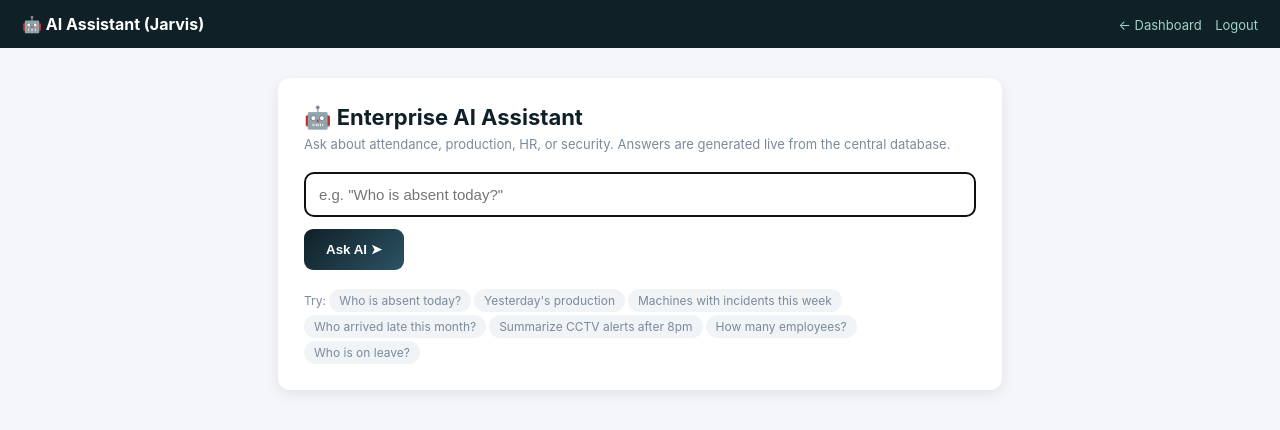
After one commit to teatechphones-star/enterprise-platform, a PHP site: page /ai.php in a window 1280 px wide. The commit adds this page. Shown: the top 430 px of the page. Run offline with PHP 8.4, Linux system fonts and the light colour scheme; a user stored in the database is signed in.

Commit message:
Step 8-9: Admin Dashboard central KPIs + AI Assistant (Jarvis) with live DB queries

```diff
--- /dev/null
+++ b/public/ai.php
@@ -0,0 +1,116 @@
+<?php
+require_once __DIR__ . '/../config/config.php';
+require_once APP_PATH . '/core/helpers.php';
+require_once APP_PATH . '/core/Database.php';
+require_once APP_PATH . '/core/Auth.php';
+Auth::requireLogin();
+
+$db = Database::getInstance();
+$answer = '';
+$question = '';
+
+// ---- Server-side "AI" interpreter: maps natural-language questions
+// to SQL queries over the central database. This is the logic the
+// external AI (Jarvis on the PC) would invoke over SSH/API.
+function ai_answer($q) {
+    $db = Database::getInstance();
+    $q = strtolower($q);
+    $today = date('Y-m-d');
+
+    // 1. Who is absent today?
+    if (strpos($q,'absent') !== false && strpos($q,'today') !== false) {
+        $total = (int)$db->fetchColumn("SELECT COUNT(*) FROM employees WHERE status != 'On Leave'");
+        $present = (int)$db->fetchColumn("SELECT COUNT(*) FROM attendance_records WHERE work_date=:d AND status IN ('Present','Late','Overtime')", ['d'=>$today]);
+        $absent = max(0,$total-$present);
+        $names = $db->fetchAll("SELECT e.full_name FROM employees e WHERE e.status!='On Leave' AND e.id NOT IN (SELECT employee_id FROM attendance_records WHERE work_date=:d)", ['d'=>$today]);
+        $list = '';
+        foreach($names as $n){ $list .= $n['full_name'].', '; }
+        return "📊 $absent employee(s) absent today" . ($list ? ": ".rtrim($list,', ') : "") . ". ($present present.)";
+    }
+    // 2. Yesterday's production
+    if (strpos($q,'production') !== false && (strpos($q,'yesterday')!==false || strpos($q,'yesterday')) ) {
+        $y = date('Y-m-d', strtotime('-1 day'));
+        $units = (int)$db->fetchColumn("SELECT IFNULL(SUM(production_units),0) FROM plantlog_entries WHERE work_date=:d", ['d'=>$y]);
+        $n = (int)$db->fetchColumn("SELECT COUNT(*) FROM plantlog_entries WHERE work_date=:d", ['d'=>$y]);
+        return "🏭 Yesterday's ($y) total production: $units units across $n log entry/entries.";
+    }
+    // 3. Machines with incidents this week
+    if (strpos($q,'incident') !== false) {
+        $rows = $db->fetchAll("SELECT machine, COUNT(*) c FROM plantlog_entries WHERE incident_report IS NOT NULL AND incident_report != '' AND work_date >= DATE_SUB(CURDATE(), INTERVAL 7 DAY) GROUP BY machine");
+        if(!$rows) return "✅ No machine incidents recorded in the last 7 days.";
+        $s=''; foreach($rows as $r){ $s.="{$r['machine']} ({$r['c']}), "; }
+        return "⚠️ Machines with incidents this week: ".rtrim($s,', ');
+    }
+    // 4. Employees with late arrivals this month
+    if (strpos($q,'late') !== false) {
+        $rows = $db->fetchAll("SELECT e.full_name, COUNT(*) c FROM attendance_records a JOIN employees e ON e.id=a.employee_id WHERE a.status='Late' AND a.work_date >= DATE_FORMAT(CURDATE(),'%Y-%m-01') GROUP BY e.id ORDER BY c DESC LIMIT 5");
+        if(!$rows) return "✅ No late arrivals recorded this month.";
+        $s=''; foreach($rows as $r){ $s.="{$r['full_name']} ({$r['c']}), "; }
+        return "⏱️ Employees with late arrivals this month: ".rtrim($s,', ');
+    }
+    // 5. CCTV alerts after 8pm
+    if (strpos($q,'cctv') !== false || strpos($q,'alert') !== false || strpos($q,'security') !== false) {
+        $n = (int)$db->fetchColumn("SELECT COUNT(*) FROM cctv_alerts WHERE HOUR(created_at) >= 20 AND created_at >= DATE_SUB(NOW(), INTERVAL 7 DAY)");
+        $crit = (int)$db->fetchColumn("SELECT COUNT(*) FROM cctv_alerts WHERE alert_level='Critical'");
+        return "📹 In the last 7 days: $n alert(s) after 8pm, $crit critical. See CCTV module for details.";
+    }
+    // 6. How many employees / total workforce
+    if (strpos($q,'how many') !== false && (strpos($q,'employee')!==false || strpos($q,'staff')!==false)) {
+        $n = (int)$db->fetchColumn("SELECT COUNT(*) FROM employees");
+        return "👥 Current workforce: $n employees.";
+    }
+    // 7. On leave
+    if (strpos($q,'on leave') !== false) {
+        $n = (int)$db->fetchColumn("SELECT COUNT(*) FROM employees WHERE status='On Leave'");
+        return "🏖 Currently on leave: $n employee(s).";
+    }
+    // 8. Pending leave requests
+    if (strpos($q,'pending') !== false || (strpos($q,'leave')!==false && strpos($q,'request')!==false)) {
+        $n = (int)$db->fetchColumn("SELECT COUNT(*) FROM leave_requests WHERE status='Pending'");
+        return "🏖 Pending leave requests: $n.";
+    }
+    // Fallback
+    $t = (int)$db->fetchColumn("SELECT COUNT(*) FROM employees");
+    $p = (int)$db->fetchColumn("SELECT COUNT(*) FROM attendance_records WHERE work_date=:d", ['d'=>$today]);
+    return "🤖 I can answer questions like: 'Who is absent today?', 'Yesterday's production?', 'Machines with incidents?', 'Who arrived late this month?', 'CCTV alerts?', 'How many employees?', 'Who is on leave?'. (Current: $t employees, $p attendance records today.)";
+}
+
+if ($_SERVER['REQUEST_METHOD'] === 'POST') {
+    $question = trim($_POST['question'] ?? '');
+    if ($question !== '') {
+        $answer = ai_answer($question);
+        Auth::audit('ai','query', "AI asked: $question");
+    }
+}
+?>
+<!DOCTYPE html><html lang="en"><head><meta charset="UTF-8"><meta name="viewport" content="width=device-width,initial-scale=1">
+<title>AI Assistant - <?= APP_NAME ?></title><style>
+*{box-sizing:border-box;margin:0;padding:0}
+body{font-family:-apple-system,Segoe UI,Roboto,sans-serif;background:#f4f6f9;color:#1f2d3d}
+.topbar{background:#0f2027;color:#fff;padding:14px 22px;display:flex;align-items:center;justify-content:space-between}
+.topbar .brand{font-size:16px;font-weight:700}.topbar a{color:#9fd3c7;text-decoration:none;font-size:13px}
+.wrap{max-width:760px;margin:30px auto;padding:0 18px}
+.card{background:#fff;border-radius:12px;padding:26px;box-shadow:0 4px 14px rgba(0,0,0,.08);margin-bottom:18px}
+.card h1{font-size:22px;color:#0f2027;margin-bottom:6px}
+.card p.sub{color:#7b8a9b;font-size:13px;margin-bottom:20px}
+input[type=text]{width:100%;padding:13px 14px;border:1px solid #d0d0d0;border-radius:9px;font-size:15px}
+button{padding:13px 22px;background:linear-gradient(135deg,#0f2027,#2c5364);color:#fff;border:none;border-radius:9px;font-weight:700;cursor:pointer;margin-top:12px}
+.answer{background:#eaf3f9;border-left:4px solid #2c5364;border-radius:8px;padding:18px;margin-top:18px;font-size:15px;line-height:1.5}
+.examples{margin-top:16px;font-size:12px;color:#7b8a9b}
+.examples span{display:inline-block;background:#f0f4f7;padding:4px 10px;border-radius:14px;margin:3px 3px 0 0}
+</style></head><body>
+<div class="topbar"><div class="brand">🤖 AI Assistant (Jarvis)</div><div><a href="index.php">← Dashboard</a> &nbsp; <a href="logout.php">Logout</a></div></div>
+<div class="wrap">
+  <div class="card">
+    <h1>🤖 Enterprise AI Assistant</h1>
+    <p class="sub">Ask about attendance, production, HR, or security. Answers are generated live from the central database.</p>
+    <form method="post">
+      <input type="text" name="question" value="<?= e($question) ?>" placeholder='e.g. "Who is absent today?"' autofocus>
+      <button type="submit">Ask AI ➤</button>
+    </form>
+    <?php if ($answer): ?><div class="answer"><?= $answer ?></div><?php endif; ?>
+    <div class="examples">
+      Try: <span>Who is absent today?</span><span>Yesterday's production</span><span>Machines with incidents this week</span><span>Who arrived late this month?</span><span>Summarize CCTV alerts after 8pm</span><span>How many employees?</span><span>Who is on leave?</span>
+    </div>
+  </div>
+</div></body></html>
```
Also changed, not shown: public/index.php (+101 -66 lines).
